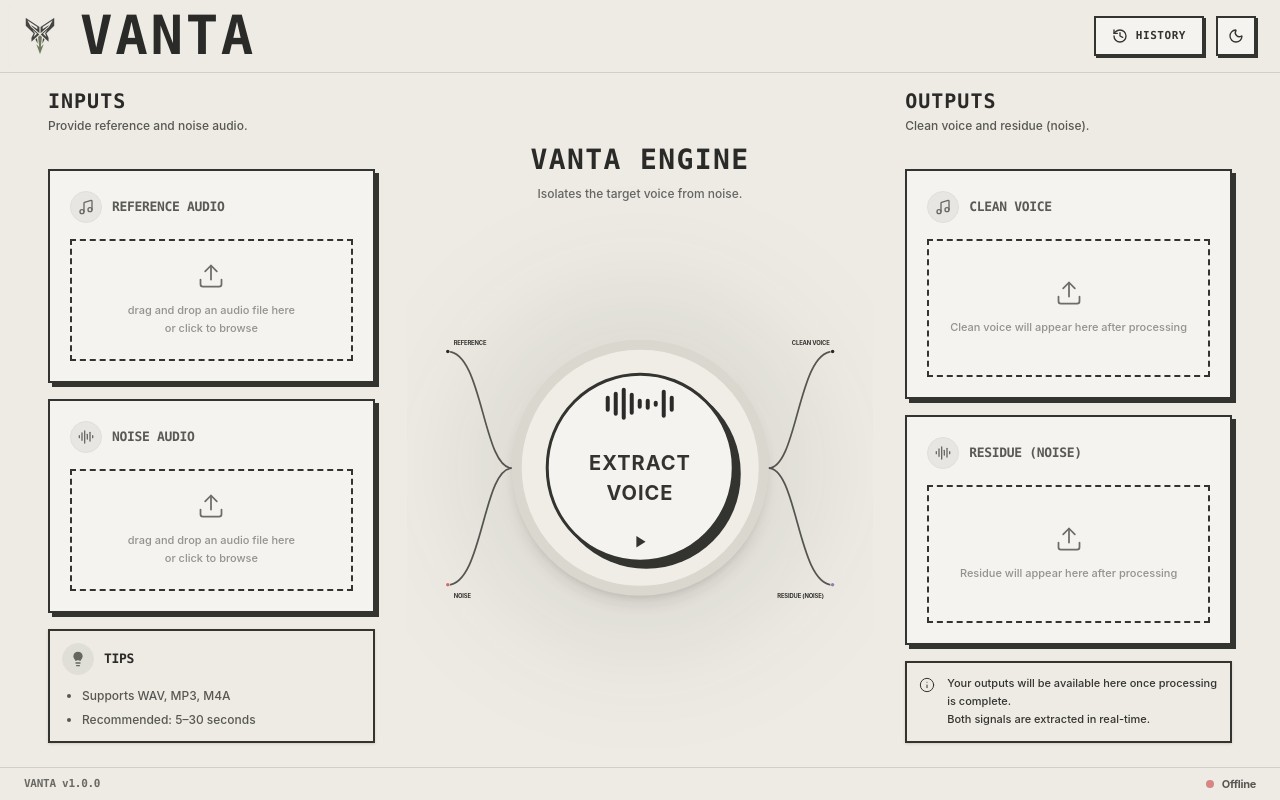
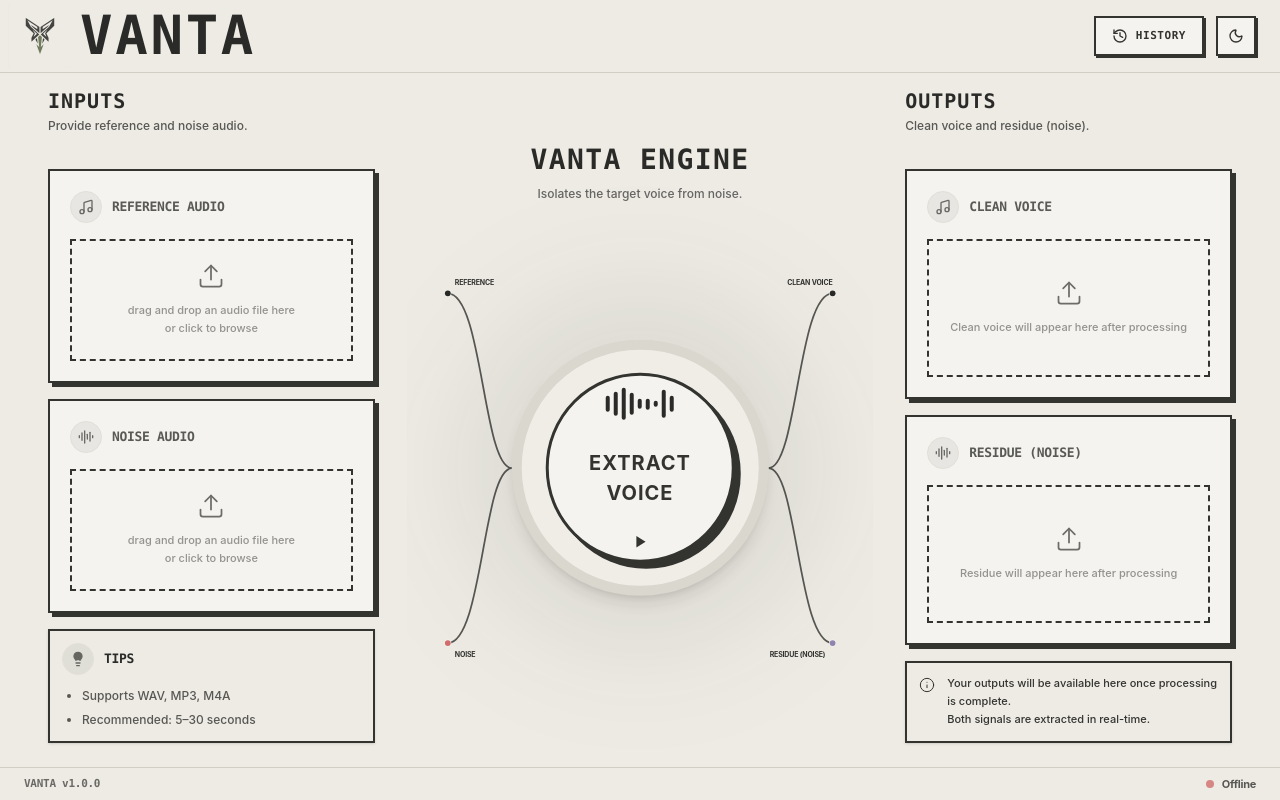
Before and after one commit to Komalpreet2809/Vanta, a Next.js app in the folder web/: page / in a window 1280 px wide. Built offline with nearby package versions, Linux system fonts and the light colour scheme; no server answers.

Commit message:
style: extend node connectors further and enlarge end dots

```diff
--- a/web/src/components/EngineCenter.tsx
+++ b/web/src/components/EngineCenter.tsx
@@ -37,16 +37,16 @@ export function EngineCenter({
 
           {/* LEFT CURLY BRACE { */}
           <motion.g animate={isRunning ? { opacity: [0.4, 1, 0.4] } : { opacity: 0.8 }} transition={{ repeat: Infinity, duration: 1.5, ease: "easeInOut" }}>
-            {/* Top Curve - Spread to y=200 */}
+            {/* Top Curve - Spread to y=100 */}
             <path
-              d="M 70 200 C 130 200, 130 400, 180 400"
+              d="M 70 100 C 130 100, 130 400, 180 400"
               fill="none"
               stroke="var(--text-main)"
               strokeWidth="3"
             />
-            {/* Bottom Curve - Spread to y=600 */}
+            {/* Bottom Curve - Spread to y=700 */}
             <path
-              d="M 70 600 C 130 600, 130 400, 180 400"
+              d="M 70 700 C 130 700, 130 400, 180 400"
               fill="none"
               stroke="var(--text-main)"
               strokeWidth="3"
@@ -55,46 +55,46 @@ export function EngineCenter({
 
           {/* RIGHT CURLY BRACE } */}
           <motion.g animate={isRunning ? { opacity: [0.4, 1, 0.4] } : { opacity: 0.8 }} transition={{ repeat: Infinity, duration: 1.5, ease: "easeInOut", delay: 0.2 }}>
-            {/* Top Curve - Spread to y=200 */}
+            {/* Top Curve - Spread to y=100 */}
             <path
-              d="M 730 200 C 670 200, 670 400, 620 400"
+              d="M 730 100 C 670 100, 670 400, 620 400"
               fill="none"
               stroke="var(--text-main)"
               strokeWidth="3"
             />
-            {/* Bottom Curve - Spread to y=600 */}
+            {/* Bottom Curve - Spread to y=700 */}
             <path
-              d="M 730 600 C 670 600, 670 400, 620 400"
+              d="M 730 700 C 670 700, 670 400, 620 400"
               fill="none"
               stroke="var(--text-main)"
               strokeWidth="3"
             />
           </motion.g>
 
-          {/* Node Indicators (Spread to y=200 and y=600) */}
+          {/* Node Indicators (Spread to y=100 and y=700) */}
           {/* Reference */}
-          <g transform="translate(70, 200)">
-            <circle r="4" fill="var(--bg-card)" />
-            <circle r="3" fill="var(--c-green)" />
-            <text x="10" y="-12" className="text-[10px] font-bold fill-[var(--text-main)] tracking-tight">REFERENCE</text>
+          <g transform="translate(70, 100)">
+            <circle r="6" fill="var(--bg-card)" />
+            <circle r="5" fill="var(--c-green)" />
+            <text x="12" y="-14" className="text-[12px] font-bold fill-[var(--text-main)] tracking-tight">REFERENCE</text>
           </g>
           {/* Noise */}
-          <g transform="translate(70, 600)">
-            <circle r="4" fill="var(--bg-card)" />
-            <circle r="3" fill="var(--c-red)" />
-            <text x="10" y="22" className="text-[10px] font-bold fill-[var(--text-main)] tracking-tight">NOISE</text>
+          <g transform="translate(70, 700)">
+            <circle r="6" fill="var(--bg-card)" />
+            <circle r="5" fill="var(--c-red)" />
+            <text x="12" y="24" className="text-[12px] font-bold fill-[var(--text-main)] tracking-tight">NOISE</text>
           </g>
           {/* Clean Voice */}
-          <g transform="translate(730, 200)">
-            <circle r="4" fill="var(--bg-card)" />
-            <circle r="3" fill="var(--c-green)" />
-            <text x="-70" y="-12" className="text-[10px] font-bold fill-[var(--text-main)] tracking-tight text-right">CLEAN VOICE</text>
+          <g transform="translate(730, 100)">
+            <circle r="6" fill="var(--bg-card)" />
+            <circle r="5" fill="var(--c-green)" />
+            <text x="-78" y="-14" className="text-[12px] font-bold fill-[var(--text-main)] tracking-tight text-right">CLEAN VOICE</text>
           </g>
           {/* Residue (Noise) */}
-          <g transform="translate(730, 600)">
-            <circle r="4" fill="var(--bg-card)" />
-            <circle r="3" fill="var(--c-purple)" />
-            <text x="-95" y="22" className="text-[10px] font-bold fill-[var(--text-main)] tracking-tight text-right">RESIDUE (NOISE)</text>
+          <g transform="translate(730, 700)">
+            <circle r="6" fill="var(--bg-card)" />
+            <circle r="5" fill="var(--c-purple)" />
+            <text x="-108" y="24" className="text-[12px] font-bold fill-[var(--text-main)] tracking-tight text-right">RESIDUE (NOISE)</text>
           </g>
         </svg>
 
```
